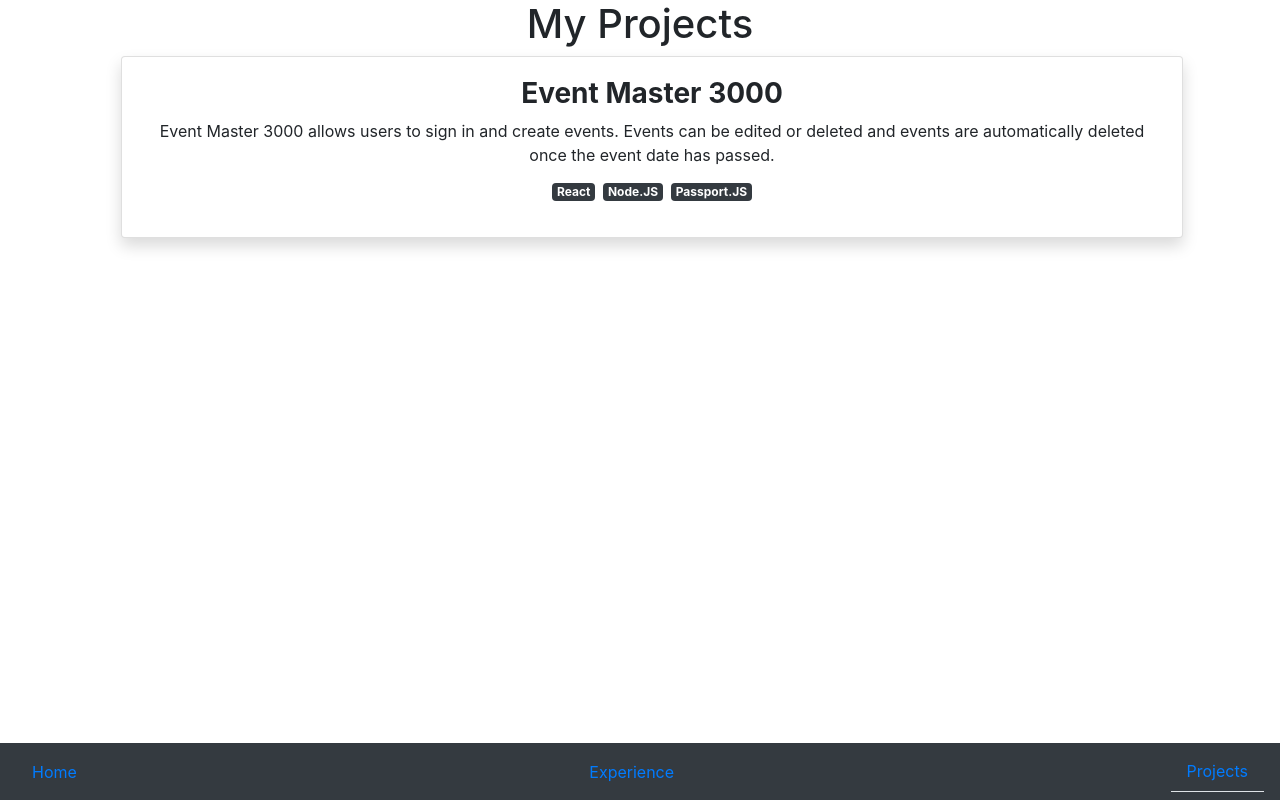
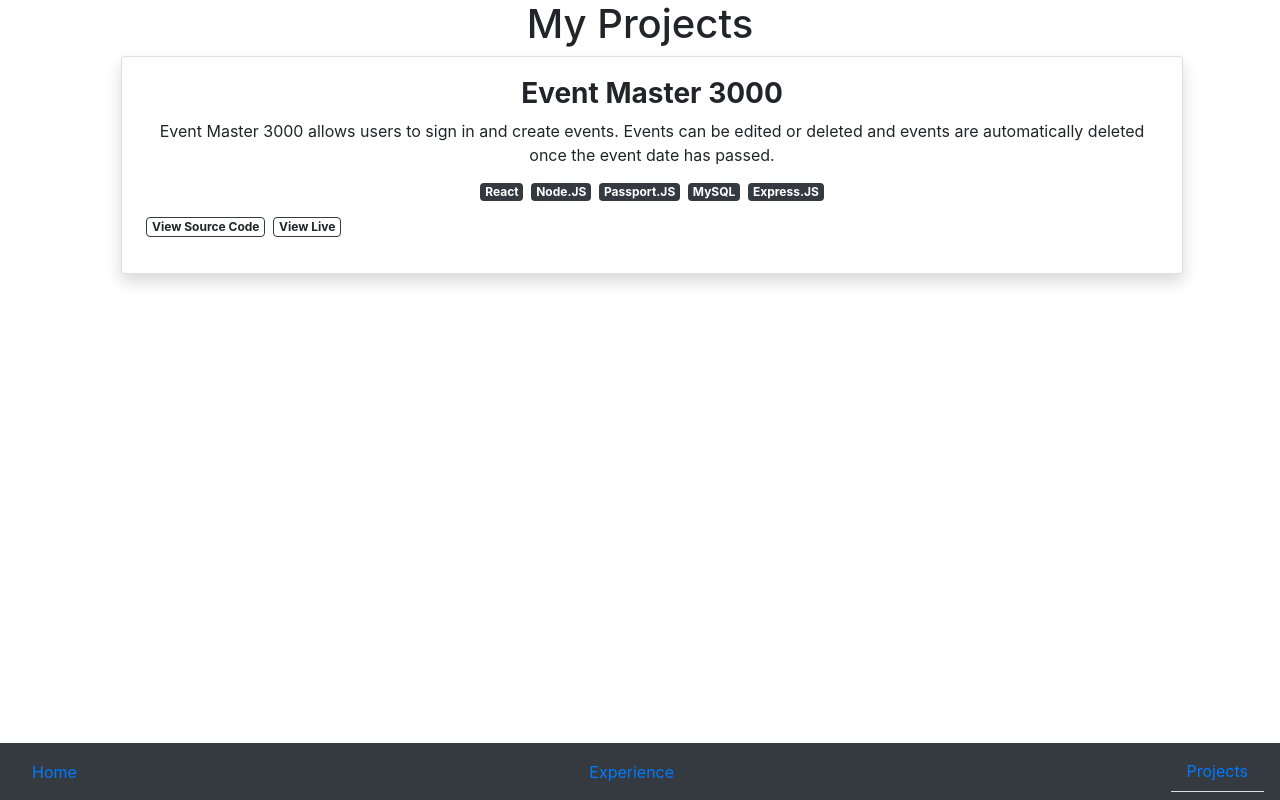
Before and after one commit to kvn35124/KAuer-portfolio, a React app: page /work in a window 1280 px wide. Built offline with nearby package versions, Linux system fonts and the light colour scheme.

Commit message:
added some badges to projects page

```diff
--- a/src/client/Pages/Work.tsx
+++ b/src/client/Pages/Work.tsx
@@ -15,7 +15,8 @@ class Work extends React.Component<IWorkProps, IWorkState> {
                             <div className="card-body">
                                 <h3 className="font-weight-bold text-center">Event Master 3000</h3>
                                 <p className="text-center">Event Master 3000 allows users to sign in and create events. Events can be edited or deleted and events are automatically deleted once the event date has passed.</p>
-                                <p className="text-center"><span className="badge badge-dark mx-1">React</span><span className="badge badge-dark mx-1">Node.JS</span><span className="badge badge-dark mx-1">Passport.JS</span></p>
+                                <p className="text-center"><span className="badge badge-dark mx-1">React</span><span className="badge badge-dark mx-1">Node.JS</span><span className="badge badge-dark mx-1">Passport.JS</span><span className="badge badge-dark mx-1">MySQL</span><span className="badge badge-dark mx-1">Express.JS</span></p>
+                                <p><span className="badge border border-dark mx-1">View Source Code</span><span className="badge border border-dark mx-1">View Live</span></p>
                             </div>
                         </div>
                     </section>
```
